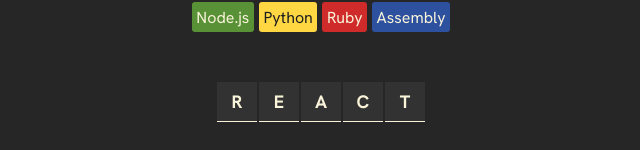
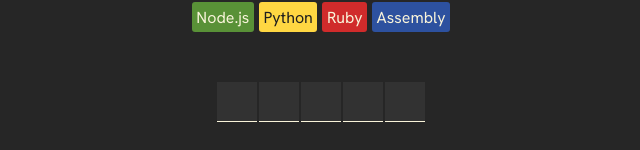
Before and after one commit to surya-441/first-react, a React (Vite) app: page /assembly-endgame in a window 1280 px wide. Shown: the part 278-428 px from the top of the page, without its empty margins (319-959 px from the left). Built offline with nearby package versions, Linux system fonts and the light colour scheme; no server answers; what @huggingface/inference would draw is missing.

Commit message:
button color changes and only correct letters are displayed

```diff
--- a/package.json
+++ b/package.json
@@ -10,6 +10,7 @@
   },
   "dependencies": {
     "@huggingface/inference": "^2.8.1",
+    "clsx": "^2.1.1",
     "react": "19.0.0",
     "react-confetti": "^6.2.2",
     "react-dom": "19.0.0",
--- a/src/componenets/AssemblyEndgameMain.css
+++ b/src/componenets/AssemblyEndgameMain.css
@@ -61,7 +61,7 @@
     gap: 6px;
 }
 
-.keyboard > button {
+.keyboard-button {
     height: 40px;
     width: 40px;
     background-color: #FCBA29;
@@ -72,6 +72,14 @@
     font-weight: 600;
     font-size: 1rem;
     color: #1E1E1E;
+}
+
+.right {
+    background-color: #10A95B;
+}
+
+.wrong {
+    background-color: #EC5D49;
 }
 
 .new-game-button {
--- a/src/componenets/AssemblyEndgameMain.jsx
+++ b/src/componenets/AssemblyEndgameMain.jsx
@@ -1,17 +1,19 @@
 import './AssemblyEndgameMain.css';
 import { languages } from '../languages';
 import { nanoid } from 'nanoid';
+import { clsx } from 'clsx';
 import { useState } from 'react';
 function AssemblyEndgameMain() {
     const [ currentWord, setCurrentWord ] = useState('react');
-    const [ guessedLetters, setGuessedLetters ] = useState(() => new Set());
+    const [ guessedLetters, setGuessedLetters ] = useState([]);
     const alphabet = "abcdefghijklmnopqrstuvwxyz";
 
     console.log(guessedLetters);
 
     function addGuess(ch) {
-        if(guessedLetters.has(ch) !== true)
-            setGuessedLetters((prevGuesses) => new Set(prevGuesses).add(ch))
+        setGuessedLetters((prevGuesses) => prevGuesses.includes(ch) ?
+                                            prevGuesses :
+                                            [...prevGuesses, ch])
     }
 
     const languageElements = languages.map((language) =>
@@ -23,12 +25,13 @@
     )
     const currentWordArray = currentWord.split("").map((ch) =>
         <span key={nanoid()}>
-            {ch.toUpperCase()}
+            {guessedLetters.includes(ch) ? ch.toUpperCase() : ""}
         </span>
     )
     const alphabetArray = alphabet.split("").map((ch) =>
         <button key={nanoid()}
             onClick={()=>addGuess(ch)}
+            className= {clsx('keyboard-button', guessedLetters.includes(ch) ? (currentWord.includes(ch) ? "right" : "wrong") : "")}
         >
             {ch.toUpperCase()}
         </button>
```
Also changed, not shown: 1 other file (tests, documents, lock files or other folders).
